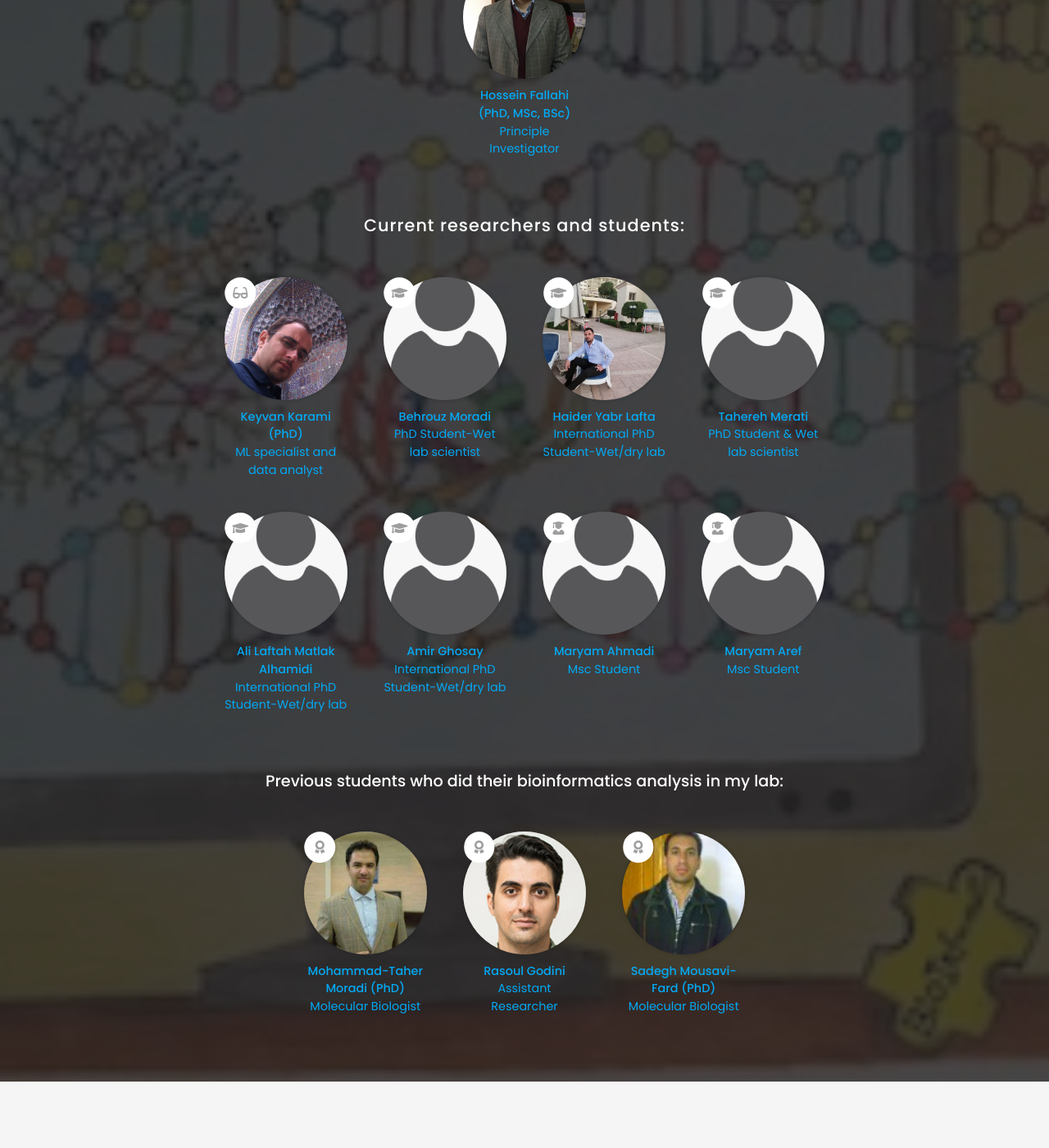
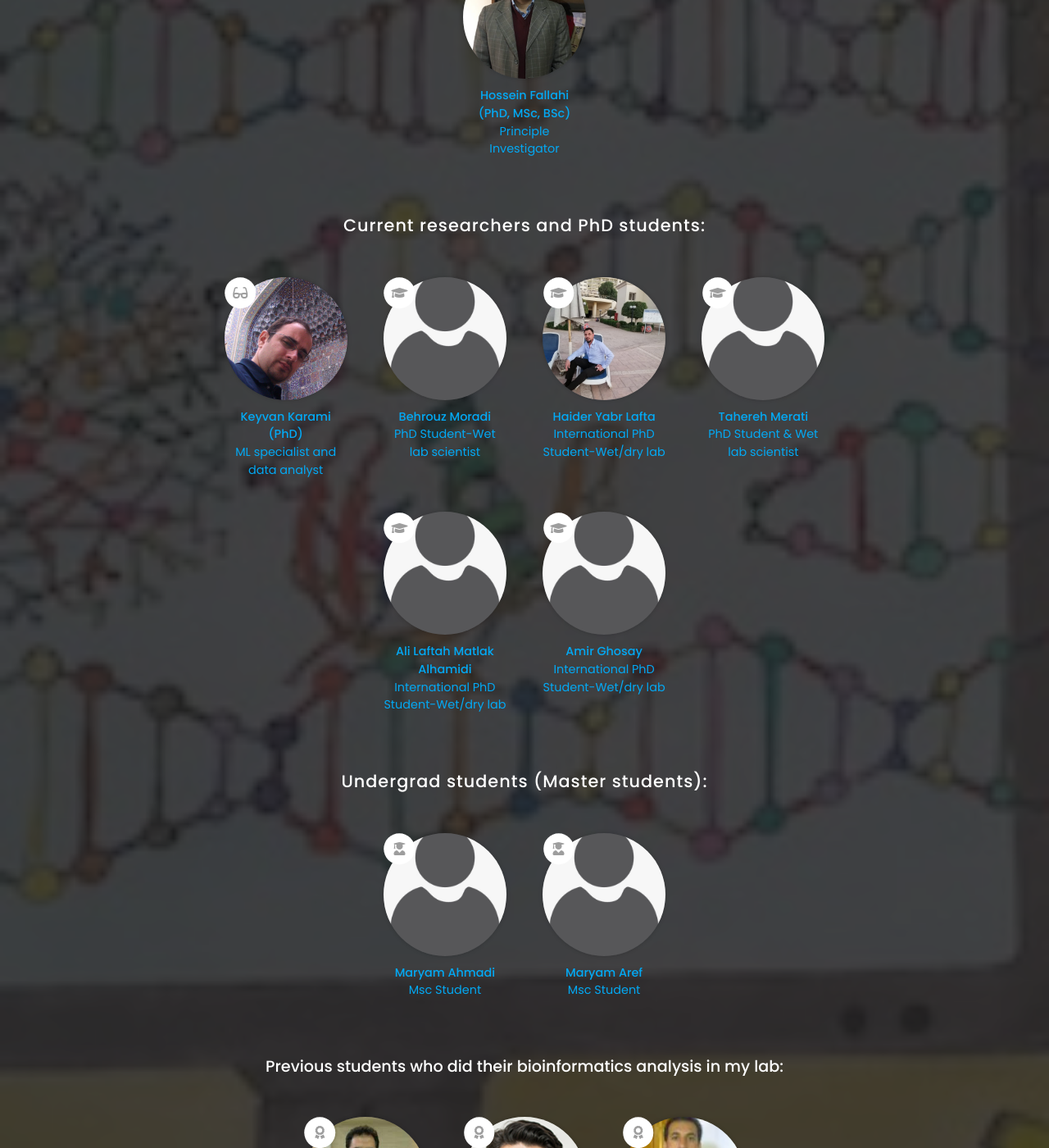
Before and after one commit to Hossein-Fallahi/Fallahi-Bioinformatics-Lab, a Jekyll site: the page built from team/index.md, in a window 1280 px wide and 1400 px high, scrolled down 728 px. Shown: the whole window at 82% size. Built offline with Jekyll 4.4.1, drawn with Linux system fonts in a browser that asks for light colours; nearby versions of some CDN libraries.

Commit message:
Update index.md

```diff
--- a/team/index.md
+++ b/team/index.md
@@ -23,7 +23,7 @@ please check it later.
 %}
 
 {:.center}
-## Current researchers and students:
+## Current researchers and PhD students:
 {:.center}
 
 {%
@@ -38,6 +38,9 @@ please check it later.
   component="portrait"
   filters="role: phd"
 %}
+{:.center}
+## Undergrad students (Master students):
+{:.center}
 {%
   include list.html
   data="members"
```
